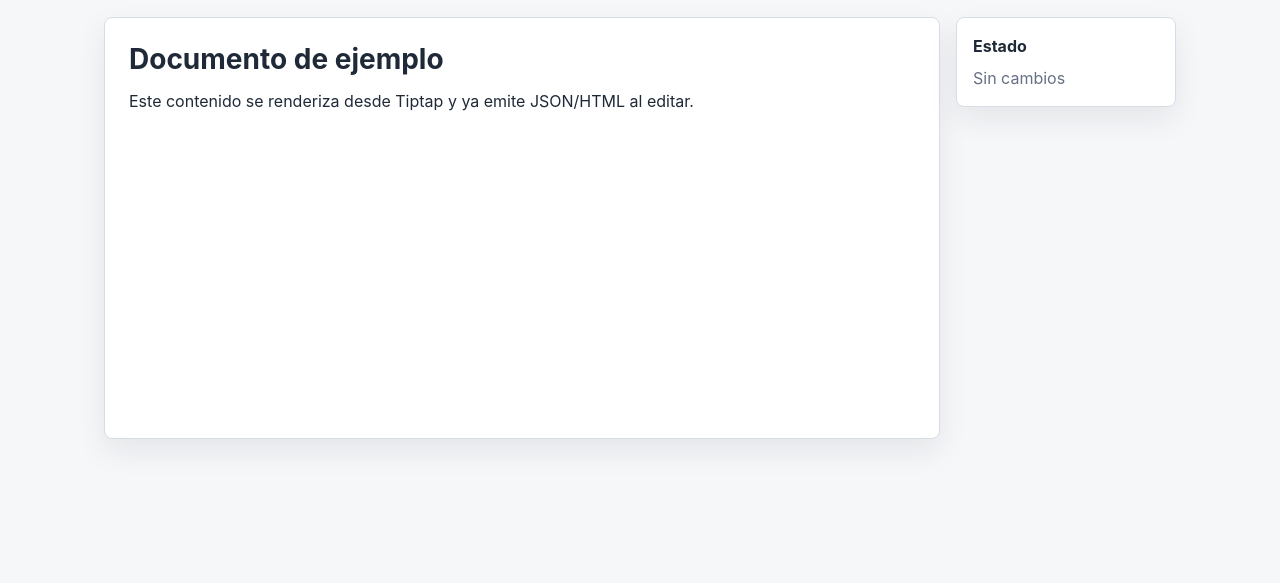
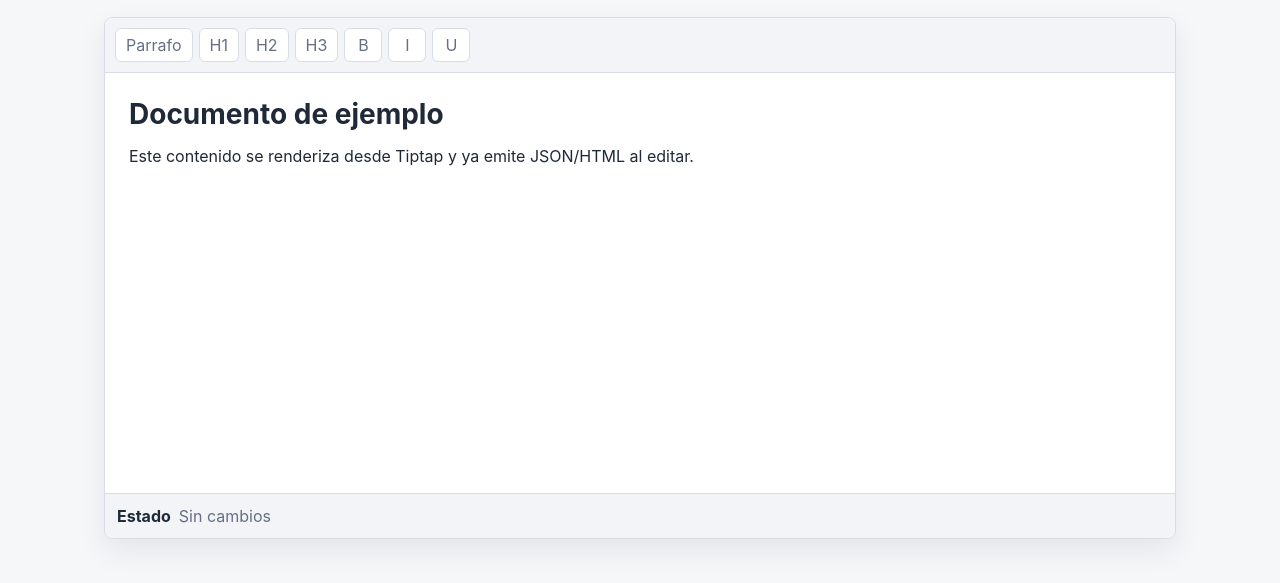
Before and after one commit to Estebanarteaga94/smart-editor-lte, a website built with Vite: page index.html in a window 1280 px wide. Shown: the part 105-688 px from the top of the page. Built offline with nearby package versions, Linux system fonts and the light colour scheme; what @tiptap/extension-color would draw is missing.

Commit message:
Implement editor shell component

```diff
--- a/src/editor/components/editor-shell.ts
+++ b/src/editor/components/editor-shell.ts
@@ -7,4 +7,76 @@ export interface EditorShellElements {
 
 export interface EditorShellOptions {
   title?: string
+  description?: string
+  statusLabel?: string
+  statusText?: string
 }
+
+export function createEditorShell(options: EditorShellOptions = {}): EditorShellElements {
+  const root = document.createElement('main')
+
+  root.className = 'editor-app'
+  root.innerHTML = `
+    <header class="editor-app__header">
+      <h1></h1>
+      <p></p>
+    </header>
+
+    <section class="editor-shell" aria-label="Editor WYSIWYG">
+      <div class="editor-shell__toolbar" role="toolbar" aria-label="Herramientas del editor"></div>
+      <div class="editor-shell__body">
+        <div class="editor-shell__editable" id="wysiwyg-editor"></div>
+      </div>
+      <footer class="editor-shell__status" aria-live="polite">
+        <strong></strong>
+        <span id="editor-status"></span>
+      </footer>
+    </section>
+  `
+
+  const title = root.querySelector<HTMLHeadingElement>('h1')
+  const description = root.querySelector<HTMLParagraphElement>('p')
+  const toolbarSlot = root.querySelector<HTMLElement>('.editor-shell__toolbar')
+  const editableSlot = root.querySelector<HTMLElement>('.editor-shell__editable')
+  const statusLabel = root.querySelector<HTMLElement>('.editor-shell__status strong')
+  const statusSlot = root.querySelector<HTMLElement>('.editor-shell__status span')
+
+  if (!title || !description || !toolbarSlot || !editableSlot || !statusLabel || !statusSlot) {
+    throw new Error('Editor shell template is missing required elements')
+  }
+
+  title.textContent = options.title ?? 'Smart Editor LTE'
+  description.textContent =
+    options.description ?? 'Editor WYSIWYG base con Tiptap y JSON canonico de ProseMirror.'
+  statusLabel.textContent = options.statusLabel ?? 'Estado'
+  statusSlot.textContent = options.statusText ?? 'Sin cambios'
+
+  toolbarSlot.append(
+    createToolbarPlaceholderButton('Parrafo'),
+    createToolbarPlaceholderButton('H1'),
+    createToolbarPlaceholderButton('H2'),
+    createToolbarPlaceholderButton('H3'),
+    createToolbarPlaceholderButton('B'),
+    createToolbarPlaceholderButton('I'),
+    createToolbarPlaceholderButton('U'),
+  )
+
+  return {
+    root,
+    toolbar: toolbarSlot,
+    editable: editableSlot,
+    status: statusSlot,
+  }
+}
+
+function createToolbarPlaceholderButton(label: string): HTMLButtonElement {
+  const button = document.createElement('button')
+
+  button.type = 'button'
+  button.className = 'editor-shell__tool'
+  button.textContent = label
+  button.disabled = true
+  button.setAttribute('aria-label', `${label} no disponible todavia`)
+
+  return button
+}
--- a/src/main.ts
+++ b/src/main.ts
@@ -1,5 +1,6 @@
 import './style.css'
 
+import { createEditorShell } from '@/editor/components/editor-shell'
 import { createWysiwygEditor } from '@/editor/core/create-editor'
 
 const app = document.querySelector<HTMLDivElement>('#app')
@@ -8,38 +9,17 @@ if (!app) {
   throw new Error('Root element #app was not found')
 }
 
-app.innerHTML = `
-  <main class="editor-app">
-    <header class="editor-app__header">
-      <h1>Smart Editor LTE</h1>
-      <p>Editor WYSIWYG base con Tiptap y JSON canonico de ProseMirror.</p>
-    </header>
-
-    <section class="editor-app__workspace" aria-label="Editor WYSIWYG">
-      <div class="editor-app__editor" id="wysiwyg-editor"></div>
-      <aside class="editor-app__status" aria-live="polite">
-        <strong>Estado</strong>
-        <span id="editor-status">Sin cambios</span>
-      </aside>
-    </section>
-  </main>
-`
-
-const editorElement = document.querySelector<HTMLDivElement>('#wysiwyg-editor')
-const statusElement = document.querySelector<HTMLSpanElement>('#editor-status')
-
-if (!editorElement || !statusElement) {
-  throw new Error('Initial editor mount elements were not found')
-}
+const shell = createEditorShell()
+app.replaceChildren(shell.root)
 
 createWysiwygEditor({
-  element: editorElement,
+  element: shell.editable,
   initialContent: `
     <h1>Documento de ejemplo</h1>
     <p>Este contenido se renderiza desde Tiptap y ya emite JSON/HTML al editar.</p>
   `,
   placeholder: 'Escribe el contenido del documento...',
   onChange: ({ contentJson }) => {
-    statusElement.textContent = `Actualizado: ${contentJson.type ?? 'doc'}`
+    shell.status.textContent = `Actualizado: ${contentJson.type ?? 'doc'}`
   },
 })
--- a/src/style.css
+++ b/src/style.css
@@ -63,60 +63,75 @@ textarea {
   color: var(--muted);
 }
 
-.editor-app__workspace {
-  display: grid;
-  grid-template-columns: minmax(0, 1fr) 220px;
-  gap: 16px;
-  align-items: start;
-}
-
-.editor-app__editor,
-.editor-app__status {
+.editor-shell {
   border: 1px solid var(--border);
   border-radius: 8px;
   background: var(--surface);
   box-shadow: var(--shadow);
+  overflow: hidden;
 }
 
-.editor-app__editor {
+.editor-shell__toolbar {
+  display: flex;
+  gap: 6px;
+  flex-wrap: wrap;
+  padding: 10px;
+  border-bottom: 1px solid var(--border);
+  background: var(--surface-muted);
+}
+
+.editor-shell__tool {
+  min-width: 38px;
+  min-height: 34px;
+  padding: 0 10px;
+  border: 1px solid var(--border);
+  border-radius: 6px;
+  color: var(--muted);
+  background: var(--surface);
+}
+
+.editor-shell__body {
   min-height: 420px;
   overflow: auto;
 }
 
-.editor-app__editor .tiptap {
+.editor-shell__editable .tiptap {
   min-height: 420px;
   padding: 24px;
   outline: none;
 }
 
-.editor-app__editor .tiptap:focus-visible {
+.editor-shell__editable .tiptap:focus-visible {
   outline: 3px solid rgb(37 99 235 / 0.22);
   outline-offset: -3px;
 }
 
-.editor-app__editor .tiptap > * + * {
+.editor-shell__editable .tiptap > * + * {
   margin-top: 12px;
 }
 
-.editor-app__editor h1 {
+.editor-shell__editable h1 {
   margin: 0;
   font-size: 28px;
   line-height: 1.25;
   letter-spacing: 0;
 }
 
-.editor-app__editor p {
+.editor-shell__editable p {
   margin: 0;
 }
 
-.editor-app__status {
-  display: grid;
+.editor-shell__status {
+  display: flex;
   gap: 8px;
-  padding: 16px;
+  align-items: center;
+  padding: 10px 12px;
+  border-top: 1px solid var(--border);
   color: var(--muted);
+  background: var(--surface-muted);
 }
 
-.editor-app__status strong {
+.editor-shell__status strong {
   color: var(--text);
 }
 
@@ -125,10 +140,6 @@ textarea {
     padding: 20px 12px;
   }
 
-  .editor-app__workspace {
-    grid-template-columns: 1fr;
-  }
-
   .editor-app__header h1 {
     font-size: 26px;
   }
```
Also changed, not shown: src/editor/components/editor-shell.test.ts (added, +35 -0 lines), tasks.md (+1 -1 lines), worklog.md (+45 -0 lines).
